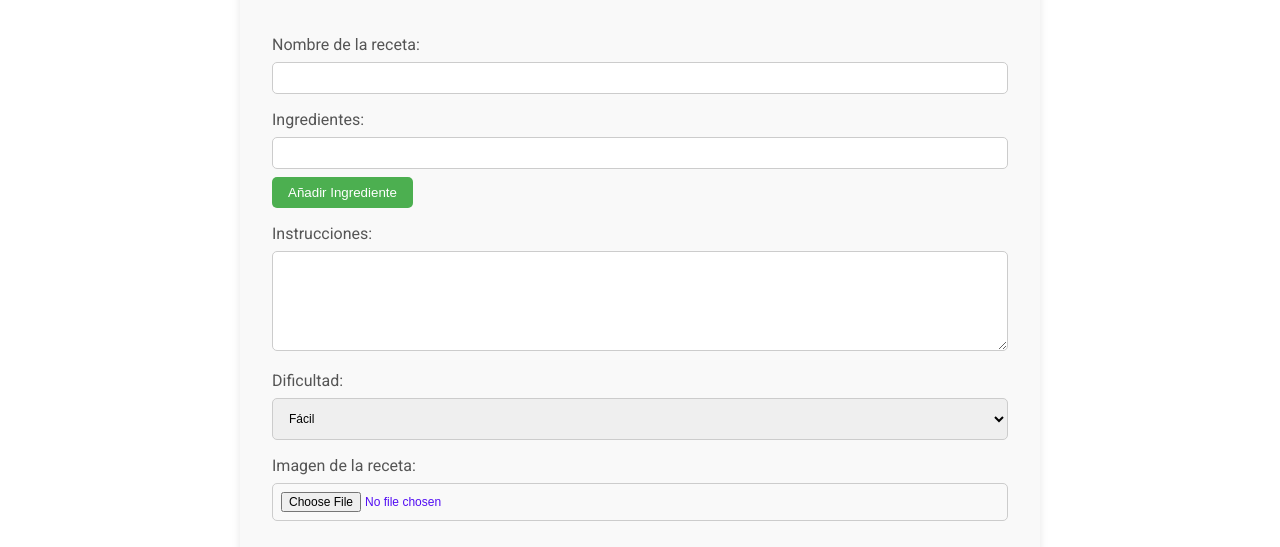
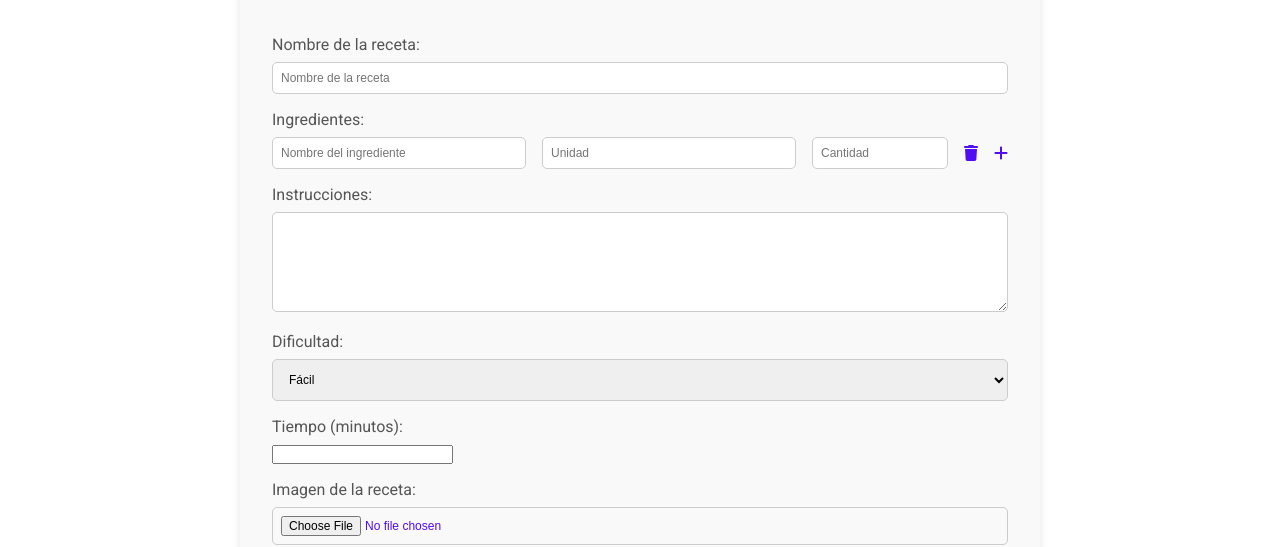
Before and after one commit to Marta-Af/Web-Recetas, a React (Vite) app: page /create-recipe in a window 1280 px wide. Shown: the part 134-681 px from the top of the page. Built offline with nearby package versions, Linux system fonts and the light colour scheme.

Commit message:
add enter and index

```diff
--- a/src/components/Forms/CreateRecipe.jsx
+++ b/src/components/Forms/CreateRecipe.jsx
@@ -1,23 +1,74 @@
 import React, { useState } from "react";
+import { FontAwesomeIcon } from "@fortawesome/react-fontawesome";
+import { faPlus, faTrash } from "@fortawesome/free-solid-svg-icons";
 
 const CreateRecipe = () => {
-  const [name, setName] = useState("");
-  const [ingredients, setIngredients] = useState([""]);
+  const [recipeName, setRecipeName] = useState("");
+  const [ingredients, setIngredients] = useState([
+    { ingredient_name: "", unit: "", quantity: "" },
+  ]);
   const [instructions, setInstructions] = useState("");
   const [image, setImage] = useState(null);
   const [difficulty, setDifficulty] = useState("Fácil");
+  const [time, setTime] = useState("");
 
   const handleAddIngredient = () => {
-    setIngredients([...ingredients, ""]);
+    setIngredients([
+      ...ingredients,
+      { ingredient_name: "", unit: "", quantity: "" },
+    ]);
+  };
+
+  const handleRemoveIngredient = (index) => {
+    const newIngredients = ingredients.filter((_, i) => i !== index);
+    setIngredients(newIngredients);
+  };
+
+  const handleIngredientChange = (index, field, value) => {
+    const newIngredients = [...ingredients];
+    newIngredients[index][field] = value;
+    setIngredients(newIngredients);
   };
 
   const handleImageChange = (e) => {
     setImage(e.target.files[0]);
   };
 
-  const handleSubmit = (e) => {
+  const handleSubmit = async (e) => {
     e.preventDefault();
-    // Lógica para el envío del formulario pendiente
+    const formData = new FormData();
+    formData.append("recipe_name", recipeName);
+    formData.append("recipe_image", image);
+    formData.append("recipe_instructions", instructions);
+    formData.append("difficulty", difficulty);
+    formData.append("time", time);
+    formData.append("user_id", 1); // Cambia esto según el ID del usuario que esté creando la receta
+
+    // Agregar ingredientes como objetos en el FormData
+    formData.append("ingredients", JSON.stringify(ingredients)); // Enviar todos los ingredientes como un único objeto JSON
+
+    try {
+      const response = await fetch("http://localhost:3000/api/recipes", {
+        method: "POST",
+        body: formData,
+      });
+
+      if (!response.ok) {
+        const errorData = await response.json();
+        throw new Error(`Error: ${errorData.error}`);
+      }
+
+      const data = await response.json();
+      console.log("Receta creada:", data);
+    } catch (error) {
+      console.error("Error al crear la receta:", error.message);
+    }
+  };
+
+  const handleKeyDown = (e, action) => {
+    if (e.key === "Enter") {
+      action();
+    }
   };
 
   return (
@@ -28,54 +79,110 @@ const CreateRecipe = () => {
           <label>Nombre de la receta:</label>
           <input
             type="text"
-            value={name}
-            onChange={(e) => setName(e.target.value)}
-            className="input-text"
+            value={recipeName}
+            onChange={(e) => setRecipeName(e.target.value)}
+            placeholder="Nombre de la receta"
+            tabIndex={1} // Primer elemento en el flujo de tabulación
           />
         </div>
+
         <div className="form-group">
           <label>Ingredientes:</label>
           {ingredients.map((ingredient, index) => (
-            <input
-              key={index}
-              type="text"
-              value={ingredient}
-              onChange={(e) => {
-                const newIngredients = [...ingredients];
-                newIngredients[index] = e.target.value;
-                setIngredients(newIngredients);
-              }}
-              className="input-text"
-            />
+            <div key={index} className="ingredient-fields">
+              <input
+                type="text"
+                placeholder="Nombre del ingrediente"
+                value={ingredient.ingredient_name}
+                onChange={(e) =>
+                  handleIngredientChange(
+                    index,
+                    "ingredient_name",
+                    e.target.value
+                  )
+                }
+                className="input-text"
+                tabIndex={index * 5 + 2} // tabIndex para nombre del ingrediente
+              />
+              <input
+                type="text"
+                placeholder="Unidad"
+                value={ingredient.unit}
+                onChange={(e) =>
+                  handleIngredientChange(index, "unit", e.target.value)
+                }
+                className="input-text"
+                tabIndex={index * 5 + 3} // tabIndex para unidad
+              />
+              <input
+                type="number"
+                placeholder="Cantidad"
+                value={ingredient.quantity}
+                onChange={(e) =>
+                  handleIngredientChange(index, "quantity", e.target.value)
+                }
+                className="input-number"
+                tabIndex={index * 5 + 4} // tabIndex para cantidad
+              />
+              <FontAwesomeIcon
+                icon={faTrash}
+                onClick={() => handleRemoveIngredient(index)}
+                onKeyDown={(e) =>
+                  handleKeyDown(e, () => handleRemoveIngredient(index))
+                }
+                className="icon-trash"
+                tabIndex={index * 5 + 5} // tabIndex para papelera
+                role="button"
+                aria-label="Eliminar ingrediente"
+              />
+              <FontAwesomeIcon
+                icon={faPlus}
+                onClick={handleAddIngredient}
+                onKeyDown={(e) => handleKeyDown(e, handleAddIngredient)}
+                className="icon-add"
+                tabIndex={index * 5 + 6} // tabIndex para añadir ingrediente
+                role="button"
+                aria-label="Añadir ingrediente"
+              />
+            </div>
           ))}
-          <button
-            type="button"
-            onClick={handleAddIngredient}
-            className="button-add-ingredient"
-          >
-            Añadir Ingrediente
-          </button>
         </div>
+
         <div className="form-group">
           <label>Instrucciones:</label>
           <textarea
             value={instructions}
             onChange={(e) => setInstructions(e.target.value)}
             className="textarea-instructions"
+            tabIndex={ingredients.length * 5 + 7} // tabIndex después de ingredientes
           />
         </div>
+
         <div className="form-group">
           <label>Dificultad:</label>
           <select
             value={difficulty}
             onChange={(e) => setDifficulty(e.target.value)}
             className="select-difficulty"
+            tabIndex={ingredients.length * 5 + 8}
           >
             <option value="Fácil">Fácil</option>
             <option value="Intermedia">Intermedia</option>
             <option value="Difícil">Difícil</option>
           </select>
         </div>
+
+        <div className="form-group">
+          <label>Tiempo (minutos):</label>
+          <input
+            type="number"
+            value={time}
+            onChange={(e) => setTime(e.target.value)}
+            className="input-number"
+            tabIndex={ingredients.length * 5 + 9}
+          />
+        </div>
+
         <div className="form-group">
           <label>Imagen de la receta:</label>
           <input
@@ -83,10 +190,15 @@ const CreateRecipe = () => {
             accept="image/*"
             onChange={handleImageChange}
             className="input-file"
+            tabIndex={ingredients.length * 5 + 10}
           />
         </div>
 
-        <button type="submit" className="button-submit">
+        <button
+          type="submit"
+          className="button-submit"
+          tabIndex={ingredients.length * 5 + 11}
+        >
           Guardar Receta
         </button>
       </form>
--- a/src/scss/core/_createRecipe.scss
+++ b/src/scss/core/_createRecipe.scss
@@ -60,19 +60,47 @@
   padding: 0.75rem;
 }
 
-/* Botón para añadir ingredientes */
-.create-recipe-container .button-add-ingredient {
-  background-color: #4caf50;
-  color: #fff;
-  padding: 0.5rem 1rem;
-  border: none;
-  border-radius: 5px;
-  cursor: pointer;
-  margin-top: 0.5rem;
+/* Estilos para el contenedor de los ingredientes */
+.create-recipe-container .ingredient-fields {
+  display: flex;
+  align-items: center;
+  gap: 1rem;
+  margin-bottom: 0.5rem;
 }
 
-.create-recipe-container .button-add-ingredient:hover {
-  background-color: #45a049;
+/* Estilos de los campos dentro de los ingredientes */
+.create-recipe-container .ingredient-fields input {
+  padding: 0.5rem;
+  border: 1px solid #ccc;
+  border-radius: 5px;
+  font-size: 0.75rem;
+}
+
+.create-recipe-container .ingredient-fields input.input-text {
+  flex: 2;
+}
+
+.create-recipe-container .ingredient-fields input.input-number {
+  flex: 1;
+}
+
+.create-recipe-container .ingredient-fields input.input-text,
+.create-recipe-container .ingredient-fields input.input-number {
+  width: 100%;
+}
+
+/* Estilos del icono de eliminar ingrediente */
+.create-recipe-container .icon-trash .icon-add {
+  color: #007bff;
+  cursor: pointer;
+}
+
+.create-recipe-container .icon-trash:hover {
+  color: #0056b3;
+}
+
+.create-recipe-container .icon-add:hover {
+  color: #0056b3;
 }
 
 /* Botón para guardar la receta */
```
Also changed, not shown: src/components/Recipes/RecipeList.jsx (+17 -22 lines), 1 other file (tests, documents, lock files or other folders).
